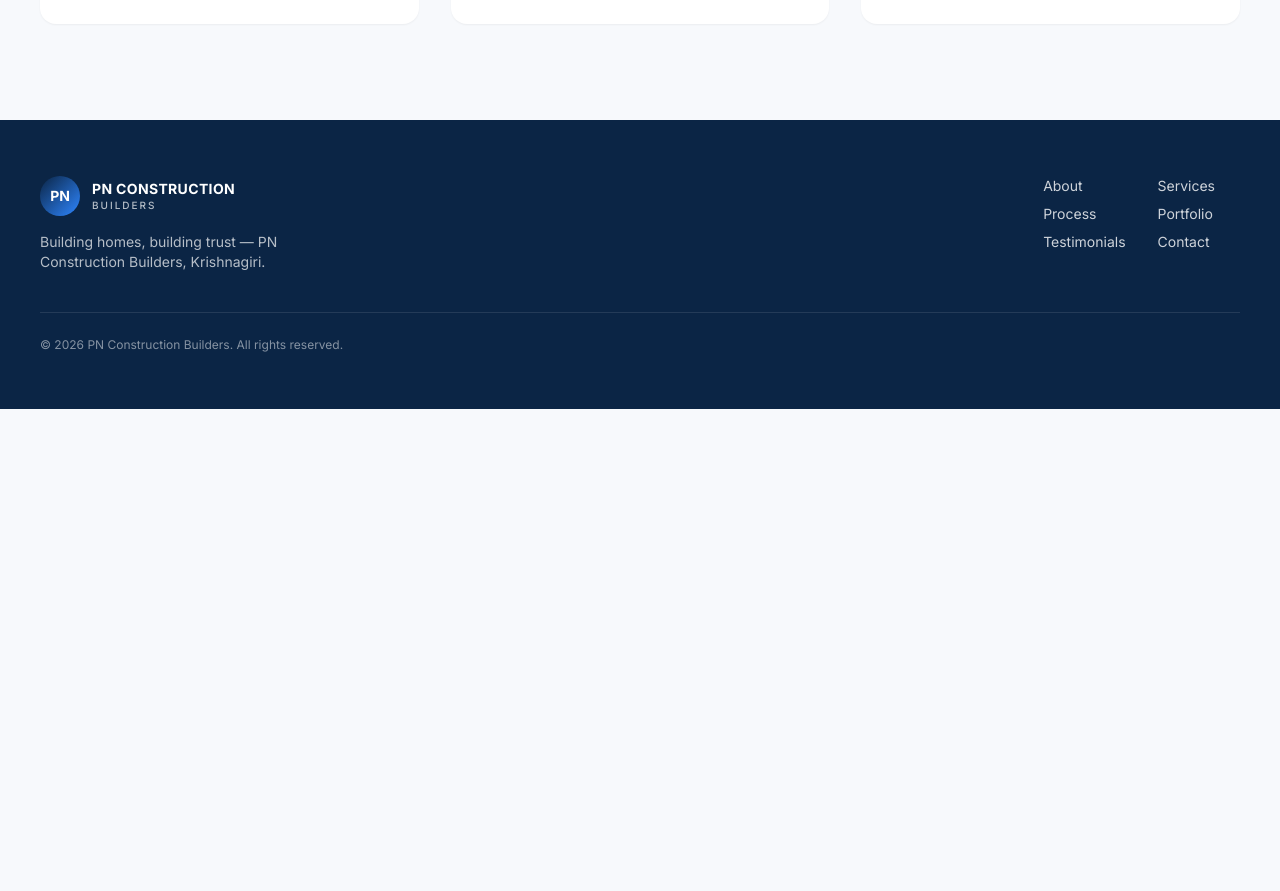
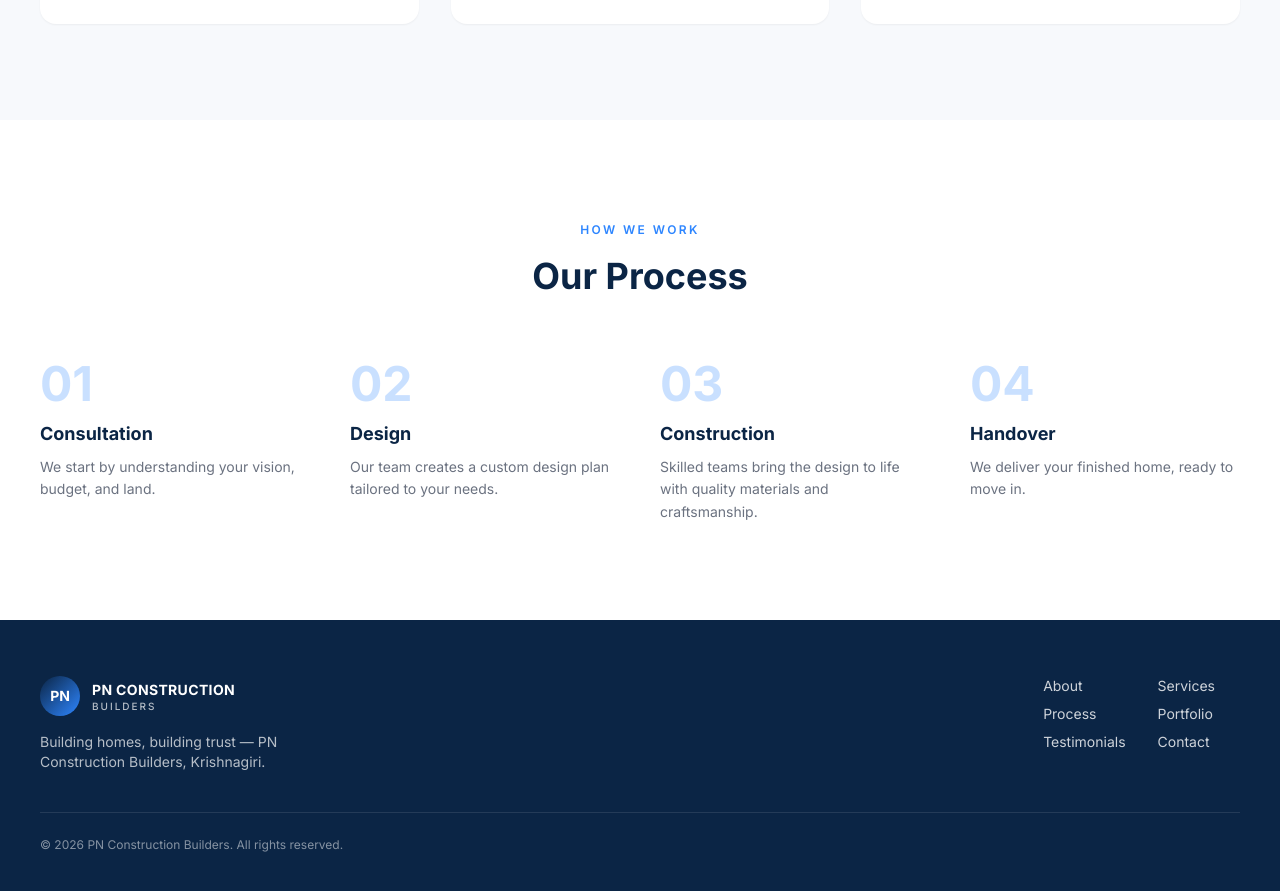
Before and after one commit to grofastai/pn-construction-, a Next.js app: page / in a window 1280 px wide. Shown: the part 2140-3031 px from the top of the page. Before the commit the page ends 2549 px from the top, so only its background shows below. Built offline with nearby package versions, Linux system fonts and the light colour scheme.

Commit message:
Add Process section

```diff
--- a/app/page.tsx
+++ b/app/page.tsx
@@ -2,6 +2,7 @@ import Header from "@/components/Header";
 import Hero from "@/components/Hero";
 import About from "@/components/About";
 import Services from "@/components/Services";
+import Process from "@/components/Process";
 import Footer from "@/components/Footer";
 
 export default function Home() {
@@ -12,6 +13,7 @@ export default function Home() {
         <Hero />
         <About />
         <Services />
+        <Process />
       </main>
       <Footer />
     </>
--- /dev/null
+++ b/components/Process.tsx
@@ -0,0 +1,59 @@
+import Reveal from "./ui/Reveal";
+
+const STEPS = [
+  {
+    number: "01",
+    title: "Consultation",
+    description: "We start by understanding your vision, budget, and land.",
+  },
+  {
+    number: "02",
+    title: "Design",
+    description: "Our team creates a custom design plan tailored to your needs.",
+  },
+  {
+    number: "03",
+    title: "Construction",
+    description:
+      "Skilled teams bring the design to life with quality materials and craftsmanship.",
+  },
+  {
+    number: "04",
+    title: "Handover",
+    description: "We deliver your finished home, ready to move in.",
+  },
+];
+
+export default function Process() {
+  return (
+    <section id="process" className="bg-white px-6 py-24 md:px-10" aria-label="Our process">
+      <div className="mx-auto max-w-7xl">
+        <Reveal className="mx-auto max-w-2xl text-center">
+          <span className="text-xs font-semibold uppercase tracking-[0.2em] text-blue">
+            How We Work
+          </span>
+          <h2 className="mt-4 text-3xl font-bold text-navy md:text-4xl">Our Process</h2>
+        </Reveal>
+
+        <div className="mt-16 grid gap-10 md:grid-cols-4">
+          {STEPS.map((step, i) => (
+            <Reveal key={step.number} delay={i * 0.1}>
+              <div className="relative">
+                <span
+                  className="text-5xl font-bold"
+                  style={{ color: "var(--blue)", opacity: 0.25 }}
+                >
+                  {step.number}
+                </span>
+                <h3 className="mt-3 text-lg font-bold text-navy">{step.title}</h3>
+                <p className="mt-2 text-sm leading-relaxed text-muted">
+                  {step.description}
+                </p>
+              </div>
+            </Reveal>
+          ))}
+        </div>
+      </div>
+    </section>
+  );
+}
```
